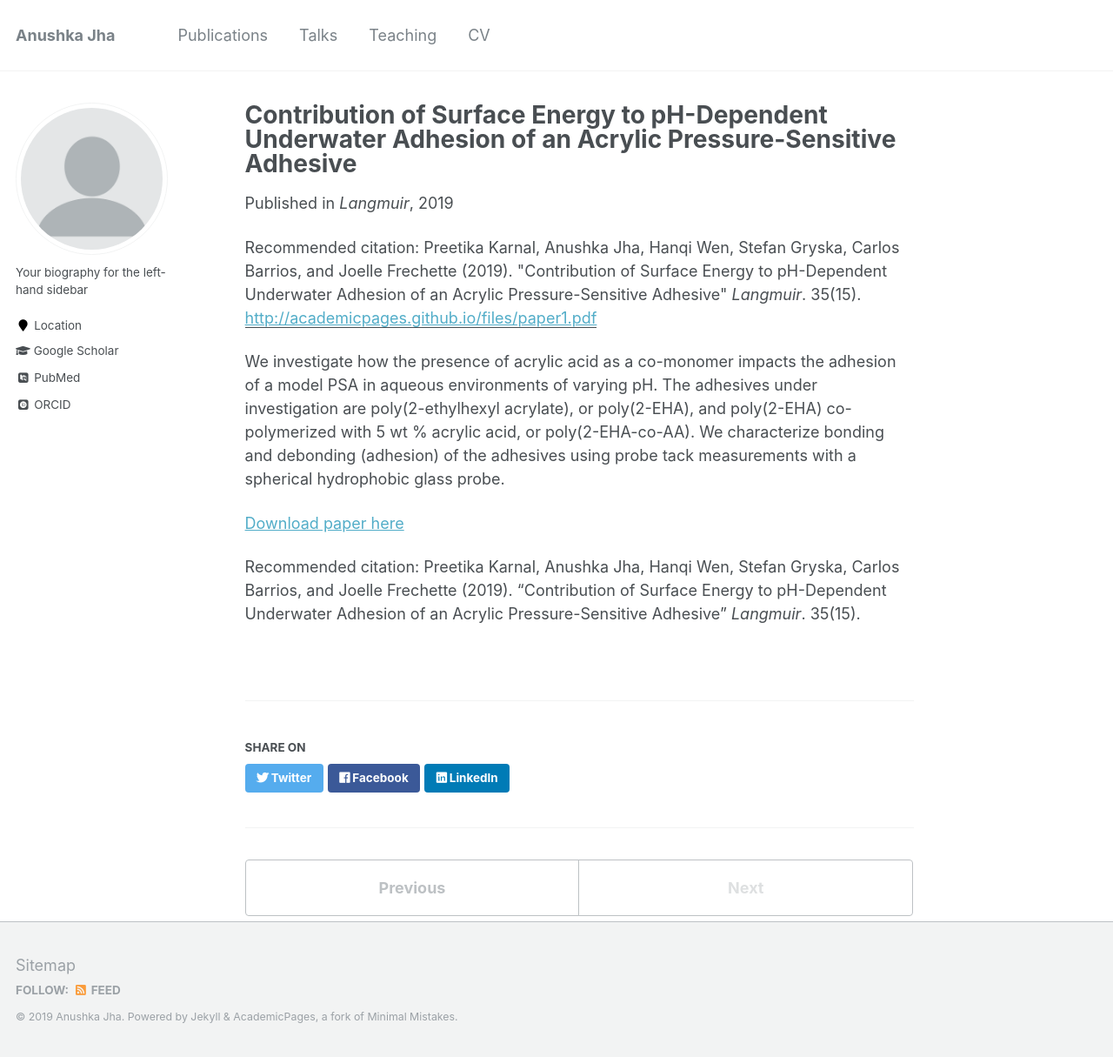
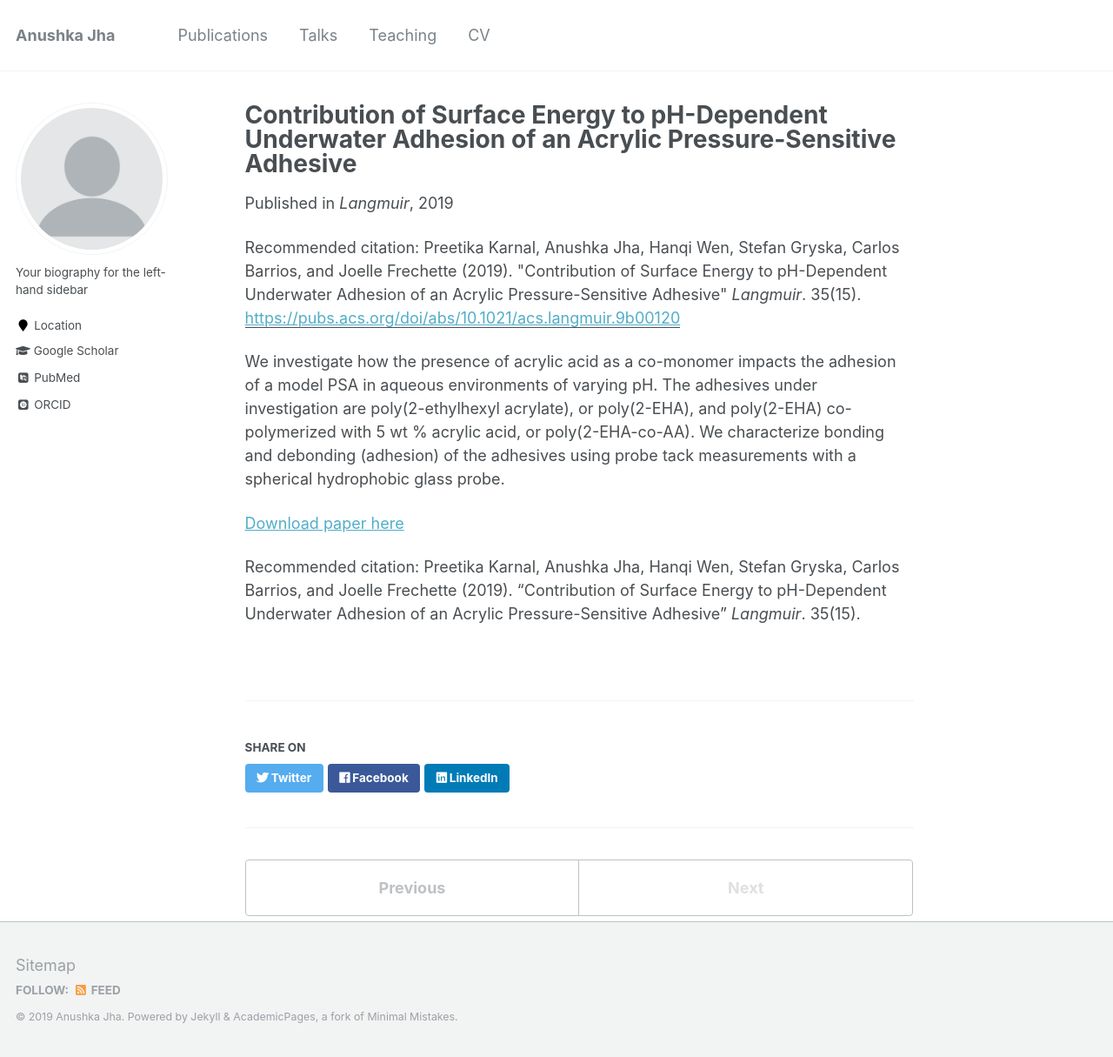
Before and after one commit to anushkaj11/anushkaj11.github.io, a Jekyll site: the page built from _publications/2009-10-01-paper-title-number-1.md, in a window 1280 px wide and 1215 px high. Shown: the whole window at 87% size. Built offline with Jekyll 4.4.1, drawn with Linux system fonts in a browser that asks for light colours; some web fonts are replaced; part of the change alters nothing that is shown.

Commit message:
Update 2009-10-01-paper-title-number-1.md

```diff
--- a/_publications/2009-10-01-paper-title-number-1.md
+++ b/_publications/2009-10-01-paper-title-number-1.md
@@ -5,7 +5,7 @@ permalink: /publication/2009-10-01-paper-title-number-1
 excerpt: 'We investigate how the presence of acrylic acid as a co-monomer impacts the adhesion of a model PSA in aqueous environments of varying pH. The adhesives under investigation are poly(2-ethylhexyl acrylate), or poly(2-EHA), and poly(2-EHA) co-polymerized with 5 wt % acrylic acid, or poly(2-EHA-co-AA). We characterize bonding and debonding (adhesion) of the adhesives using probe tack measurements with a spherical hydrophobic glass probe.'
 date: 2019-04-04
 venue: 'Langmuir'
-paperurl: 'http://academicpages.github.io/files/paper1.pdf'
+paperurl: 'https://pubs.acs.org/doi/abs/10.1021/acs.langmuir.9b00120'
 citation: 'Preetika Karnal, Anushka Jha, Hanqi Wen, Stefan Gryska, Carlos Barrios, and Joelle Frechette (2019). "Contribution of Surface Energy to pH-Dependent Underwater Adhesion of an Acrylic Pressure-Sensitive Adhesive" <i>Langmuir</i>. 35(15).'
 ---
 We investigate how the presence of acrylic acid as a co-monomer impacts the adhesion of a model PSA in aqueous environments of varying pH. The adhesives under investigation are poly(2-ethylhexyl acrylate), or poly(2-EHA), and poly(2-EHA) co-polymerized with 5 wt % acrylic acid, or poly(2-EHA-co-AA). We characterize bonding and debonding (adhesion) of the adhesives using probe tack measurements with a spherical hydrophobic glass probe.
```
